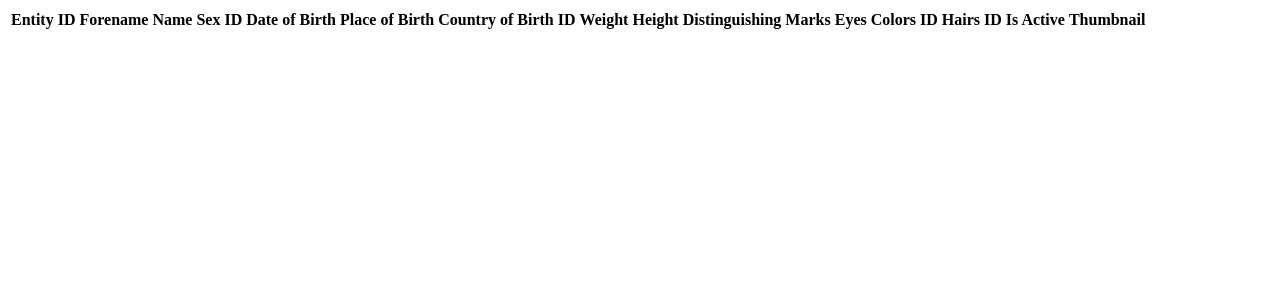
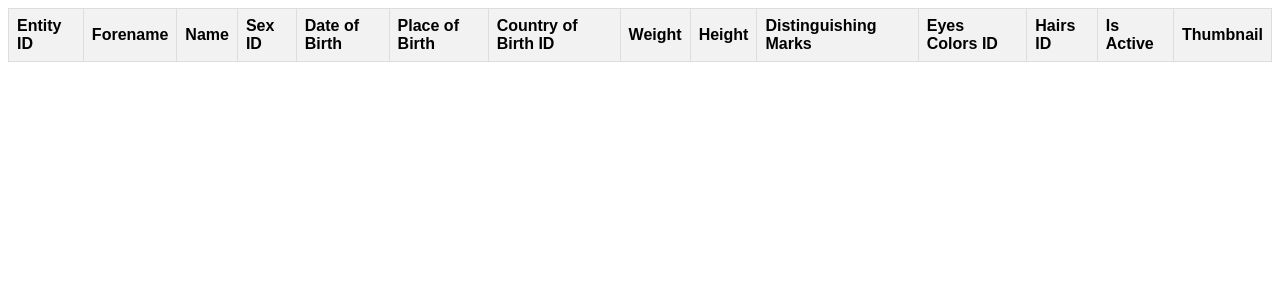
Before and after one commit to oguzkagankoc/Interpol, a Flask app: page /results in a window 1280 px wide. Shown: the top 300 px of the page. Run offline with Flask 3, Linux system fonts and the light colour scheme; lists and menus that the app fills with data are empty; some libraries are stand-ins or nearby versions.

Commit message:
05-05-2023

```diff
--- a/templates/results.html
+++ b/templates/results.html
@@ -3,12 +3,45 @@
   <head>
     <title>Results</title>
     <style>
+      table {
+        font-family: Arial, Helvetica, sans-serif;
+        border-collapse: collapse;
+        width: 100%;
+      }
+      td, th {
+        border: 1px solid #ddd;
+        padding: 8px;
+      }
+      th {
+        text-align: left;
+        background-color: #f2f2f2;
+      }
+      tr:hover {
+        background-color: #f5f5f5;
+      }
       .pagination {
         display: flex;
         justify-content: center;
+        margin-top: 20px;
       }
       .pagination a {
         margin: 0 5px;
+        padding: 5px 10px;
+        background-color: #f2f2f2;
+        border: 1px solid #ddd;
+        border-radius: 5px;
+        text-decoration: none;
+        color: #555;
+      }
+      .pagination a.active {
+        background-color: #4CAF50;
+        color: white;
+      }
+      .pagination a.disabled {
+        background-color: #ddd;
+        color: #aaa;
+        pointer-events: none;
+        cursor: default;
       }
     </style>
   </head>
```
